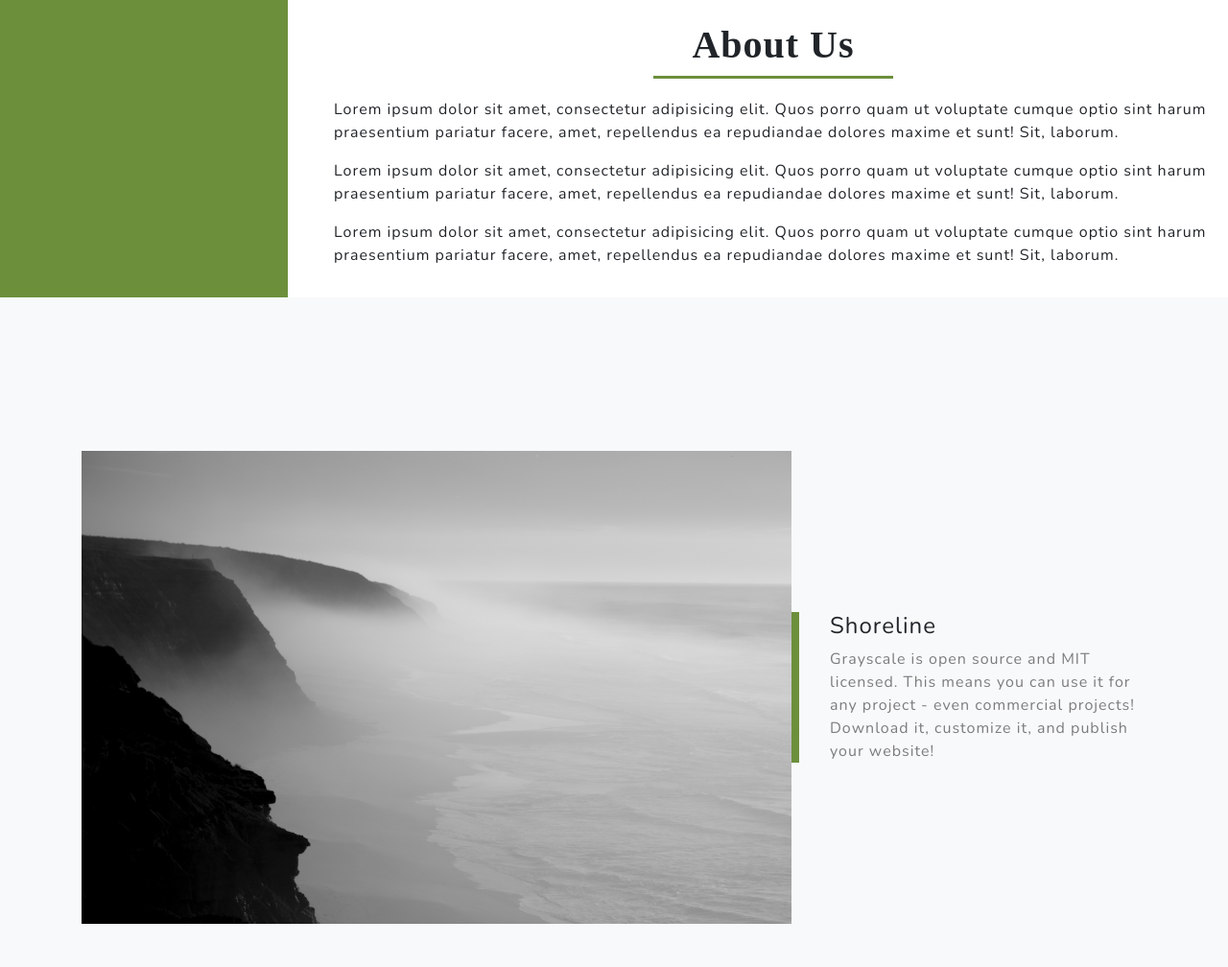
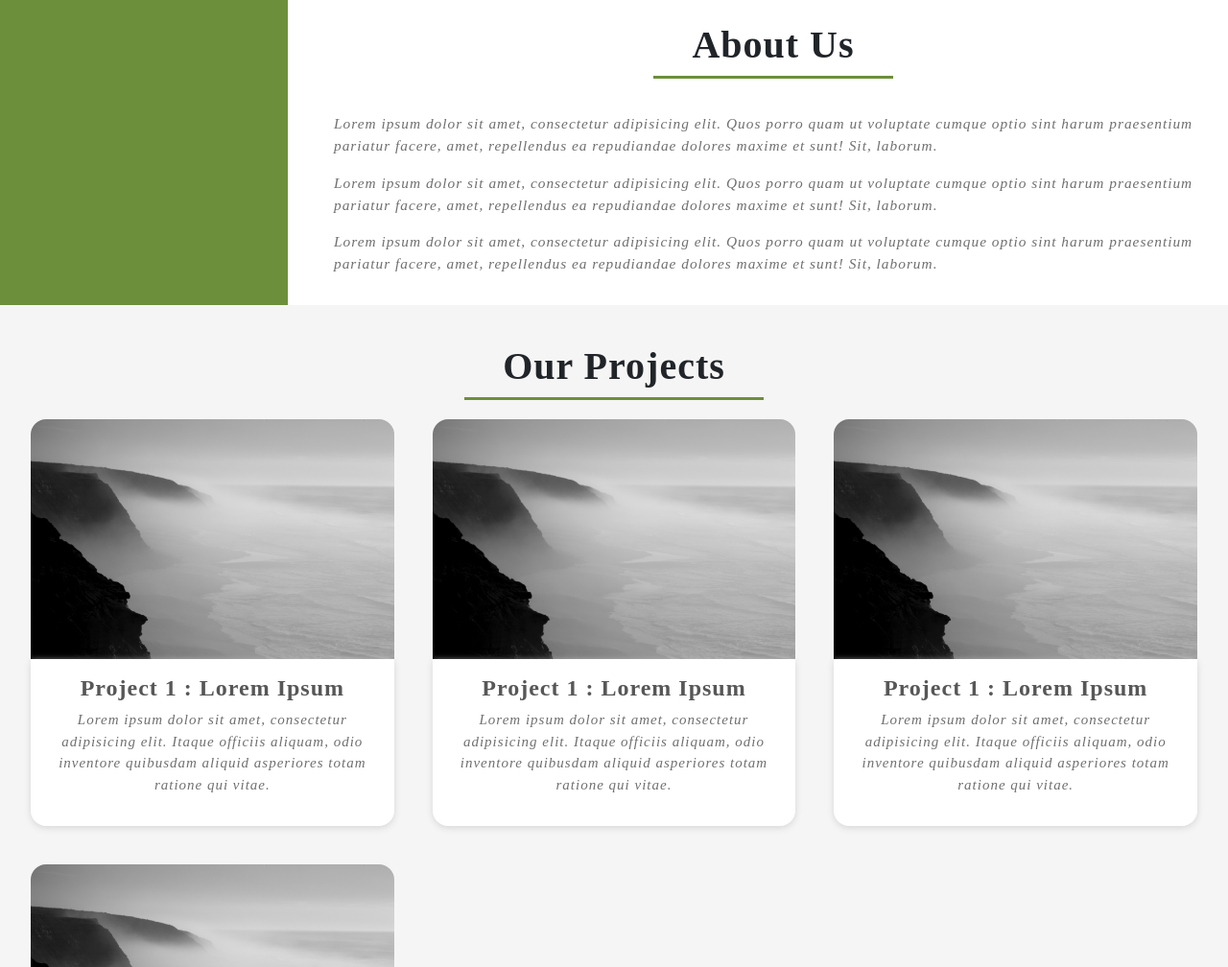
Before and after one commit to GeekChanaa/rocama, a PHP site: page / in a window 1280 px wide. Shown: the part 801-1809 px from the top of the page at 96% size. Run offline with PHP 8.4, Linux system fonts and the light colour scheme; some libraries are stand-ins or nearby versions.

Commit message:
lkhlhmlkh

```diff
--- a/css/grayscale.css
+++ b/css/grayscale.css
@@ -341,14 +395,19 @@
   background:var(--main-green);
   width:300px;
 }
-#about .content-section{
+.content-section{
   padding:1em;
 }
-#about .content-section p{
+.content-section p{
   text-align: left;
+  font-size: 1.2vw;
+  color: #707070;
+  font-style: italic;
+  margin:1em 0;
 }
 
-#about h1{
+.section-title{
+  font-size: 40px;
   font-family: Century Gothic;
   font-weight: bold;
   display: inline-block;
@@ -358,23 +417,45 @@
 }
 /* End about section */
 
-.about-section {
-  padding-top: 10rem;
-  background: -webkit-gradient(linear, left top, left bottom, from(#161616), color-stop(75%, rgba(22, 22, 22, 0.9)), to(rgba(22, 22, 22, 0.8)));
-  background: linear-gradient(to bottom, #161616 0%, rgba(22, 22, 22, 0.9) 75%, rgba(22, 22, 22, 0.8) 100%);
-}
-
-.about-section p {
-  margin-bottom: 5rem;
-}
-
-.projects-section {
-  padding: 10rem 0;
-}
-
-.projects-section .featured-text {
-  padding: 2rem;
-}
+/* Start project section */
+  #projects{
+    padding: 2em;
+    background: #f5f5f5;
+    text-align:center;
+  }
+  .project-items{
+    display: grid;
+    grid-template-columns: repeat(auto-fill,minmax(320px,auto));
+    grid-gap:2.5em;
+  }
+  .infos-container{
+    background: white;
+    padding:1em;
+    box-shadow:0 2px 7px #d6d6d6;
+    border-radius:0 0 1em 1em;
+  }
+  .image-container{
+    height:250px;
+    background-size:cover;
+    background-position: center center;
+    background-repeat: no-repeat;
+    border-radius:1em 1em 0 0;
+  }
+  .infos-container h1{
+    font-size: 24px;
+    font-weight: bold;
+    color: #575757;
+    transition:.3s all ease-in-out;
+  }
+  .infos-container h1:hover{
+    color:var(--main-green);
+  }
+  .infos-container p{
+    font-size: 15px;
+    color: #707070;
+    font-style: italic;
+  }
+/* End project section */
 
 @media (min-width: 992px) {
   .projects-section .featured-text {
--- a/index.php
+++ b/index.php
@@ -63,29 +63,26 @@
               <span class="link-line"></span>
             </li>
             <li class="nav-item">
-              <a class="nav-link js-scroll-trigger" href="#"><?= lang('PROJECTS') ?></a>
+              <a class="nav-link js-scroll-trigger" href="#projects"><?= lang('PROJECTS') ?></a>
               <span class="link-line"></span>
             </li>
             <li class="nav-item">
-              <a class="nav-link js-scroll-trigger" href="#"><?= lang('FIND_US') ?></a>
+              <a class="nav-link js-scroll-trigger" href="#findus-section"><?= lang('FIND_US') ?></a>
               <span class="link-line"></span>
             </li>
             <li class="nav-item">
               <a class="nav-link js-scroll-trigger" href="#"><?= lang('CONTACT') ?></a>
               <span class="link-line"></span>
             </li>
-            <div class="dropdown">
-              <button class="btn btn-secondary dropdown-toggle" type="button" id="dropdownMenuButton" data-toggle="dropdown" aria-haspopup="true" aria-expanded="false">
-                <?= lang('LANGUAGE') ?>
-              </button>
-              <div class="dropdown-menu" aria-labelledby="dropdownMenuButton">
-                <a class="dropdown-item" href="?lng=arabic"><?= lang('ARABIC') ?></a>
-                <a class="dropdown-item" href="?lng=french"><?= lang('FRENCH') ?></a>
-                <a class="dropdown-item" href="?lng=english"><?= lang('ENGLISH') ?></a>
+            <div class="dropdwn">
+              <button class="dropbtn"><?= lang('LANGUAGE')?></button>
+              <div class="dropdwn-content">
+                <a href="?lng=english"><?= lang('ENGLISH')?></a>
+                <a href="?lng=french"><?= lang('FRENCH')?></a>
+                <a href="?lng=arabic"><?= lang('ARABIC')?></a>
               </div>
             </div>
           </ul>
-        </div>
         </div>
       </nav>
 
@@ -114,8 +111,7 @@
           <div class="carousel-item active" style="background:url('img/slide1.png');background-size:cover;">
 
             <div class="carousel-caption d-none d-md-block">
-              <h3>First Slide</h3>
-              <p>This is a description for the first slide.</p>
+              <h3>Production des grains de plastique</h3>
             </div>
           </div>
 
@@ -124,104 +120,59 @@
       </div>
     </header>
 
-
+    <!-- About section -->
     <section id="about">
       <div class="icon-section">
 
       </div>
       <div class="content-section">
-        <h1>About Us</h1>
+        <h1 class="section-title">About Us</h1>
         <p> Lorem ipsum dolor sit amet, consectetur adipisicing elit. Quos porro quam ut voluptate cumque optio sint harum praesentium pariatur facere, amet, repellendus ea repudiandae dolores maxime et sunt! Sit, laborum.</p>
         <p> Lorem ipsum dolor sit amet, consectetur adipisicing elit. Quos porro quam ut voluptate cumque optio sint harum praesentium pariatur facere, amet, repellendus ea repudiandae dolores maxime et sunt! Sit, laborum.</p>
         <p> Lorem ipsum dolor sit amet, consectetur adipisicing elit. Quos porro quam ut voluptate cumque optio sint harum praesentium pariatur facere, amet, repellendus ea repudiandae dolores maxime et sunt! Sit, laborum.</p>
       </div>
     </section>
-    <!-- Projects Section -->
-    <section id="projects" class="projects-section bg-light">
-      <div class="container">
 
-        <!-- Featured Project Row -->
-        <div class="row align-items-center no-gutters mb-4 mb-lg-5">
-          <div class="col-xl-8 col-lg-7">
-            <img class="img-fluid mb-3 mb-lg-0" src="img/bg-masthead.jpg" alt="">
+    <!-- Projects section -->
+    <section id="projects">
+        <h1 class="section-title"> Our Projects </h1>
+        <div class="project-items">
+          <div class="item">
+            <div class="image-container" style="background-image:url('img/bg-masthead.jpg')">
+
             </div>
-          <div class="col-xl-4 col-lg-5">
-            <div class="featured-text text-center text-lg-left">
-              <h4>Shoreline</h4>
-              <p class="text-black-50 mb-0">Grayscale is open source and MIT licensed. This means you can use it for any project - even commercial projects! Download it, customize it, and publish your website!</p>
+            <div class="infos-container">
+              <h1>Project 1 : Lorem Ipsum</h1>
+              <p>Lorem ipsum dolor sit amet, consectetur adipisicing elit. Itaque officiis aliquam, odio inventore quibusdam aliquid asperiores totam ratione qui vitae.</p>
             </div>
           </div>
+          <div class="item">
+            <div class="image-container" style="background-image:url('img/bg-masthead.jpg')">
+
             </div>
-
-        <!-- Project One Row -->
-        <div class="row justify-content-center no-gutters mb-5 mb-lg-0">
-          <div class="col-lg-6">
-            <img class="img-fluid" src="img/demo-image-01.jpg" alt="">
-          </div>
-          <div class="col-lg-6">
-            <div class="bg-black text-center h-100 project">
-              <div class="d-flex h-100">
-                <div class="project-text w-100 my-auto text-center text-lg-left">
-                  <h4 class="text-white">Misty</h4>
-                  <p class="mb-0 text-white-50">An example of where you can put an image of a project, or anything else, along with a description.</p>
-                  <hr class="d-none d-lg-block mb-0 ml-0">
+            <div class="infos-container">
+              <h1>Project 1 : Lorem Ipsum</h1>
+              <p>Lorem ipsum dolor sit amet, consectetur adipisicing elit. Itaque officiis aliquam, odio inventore quibusdam aliquid asperiores totam ratione qui vitae.</p>
             </div>
           </div>
+          <div class="item">
+            <div class="image-container" style="background-image:url('img/bg-masthead.jpg')">
+
+            </div>
+            <div class="infos-container">
+              <h1>Project 1 : Lorem Ipsum</h1>
+              <p>Lorem ipsum dolor sit amet, consectetur adipisicing elit. Itaque officiis aliquam, odio inventore quibusdam aliquid asperiores totam ratione qui vitae.</p>
             </div>
           </div>
+          <div class="item">
+            <div class="image-container" style="background-image:url('img/bg-masthead.jpg')">
+
             </div>
-
-        <!-- Project Two Row -->
-        <div class="row justify-content-center no-gutters">
-          <div class="col-lg-6">
-            <img class="img-fluid" src="img/demo-image-02.jpg" alt="">
-          </div>
-          <div class="col-lg-6 order-lg-first">
-            <div class="bg-black text-center h-100 project">
-              <div class="d-flex h-100">
-                <div class="project-text w-100 my-auto text-center text-lg-right">
-                  <h4 class="text-white">Mountains</h4>
-                  <p class="mb-0 text-white-50">Another example of a project with its respective description. These sections work well responsively as well, try this theme on a small screen!</p>
-                  <hr class="d-none d-lg-block mb-0 mr-0">
+            <div class="infos-container">
+              <h1>Project 1 : Lorem Ipsum</h1>
+              <p>Lorem ipsum dolor sit amet, consectetur adipisicing elit. Itaque officiis aliquam, odio inventore quibusdam aliquid asperiores totam ratione qui vitae.</p>
             </div>
           </div>
-            </div>
-          </div>
-        </div><div class="row justify-content-center no-gutters mb-5 mb-lg-0">
-          <div class="col-lg-6">
-            <img class="img-fluid" src="img/demo-image-01.jpg" alt="">
-          </div>
-          <div class="col-lg-6">
-            <div class="bg-black text-center h-100 project">
-              <div class="d-flex h-100">
-                <div class="project-text w-100 my-auto text-center text-lg-left">
-                  <h4 class="text-white">Misty</h4>
-                  <p class="mb-0 text-white-50">An example of where you can put an image of a project, or anything else, along with a description.</p>
-                  <hr class="d-none d-lg-block mb-0 ml-0">
-                </div>
-              </div>
-            </div>
-          </div>
-        </div>
-
-        <!-- Project Two Row -->
-        <div class="row justify-content-center no-gutters">
-          <div class="col-lg-6">
-            <img class="img-fluid" src="img/demo-image-02.jpg" alt="">
-          </div>
-          <div class="col-lg-6 order-lg-first">
-            <div class="bg-black text-center h-100 project">
-              <div class="d-flex h-100">
-                <div class="project-text w-100 my-auto text-center text-lg-right">
-                  <h4 class="text-white">Mountains</h4>
-                  <p class="mb-0 text-white-50">Another example of a project with its respective description. These sections work well responsively as well, try this theme on a small screen!</p>
-                  <hr class="d-none d-lg-block mb-0 mr-0">
-                </div>
-              </div>
-            </div>
-          </div>
-        </div>
-
         </div>
     </section>
 
@@ -290,7 +241,6 @@
             </div>
         </div>
     </div>
-
   </section>
 
 <!-- Where to find us Section -->
```
Also changed, not shown: other parts of css/grayscale.css (+59 -5 lines), js/grayscale.js (+9 -1 lines). Lines whose indentation alone changed are shown as unchanged.
